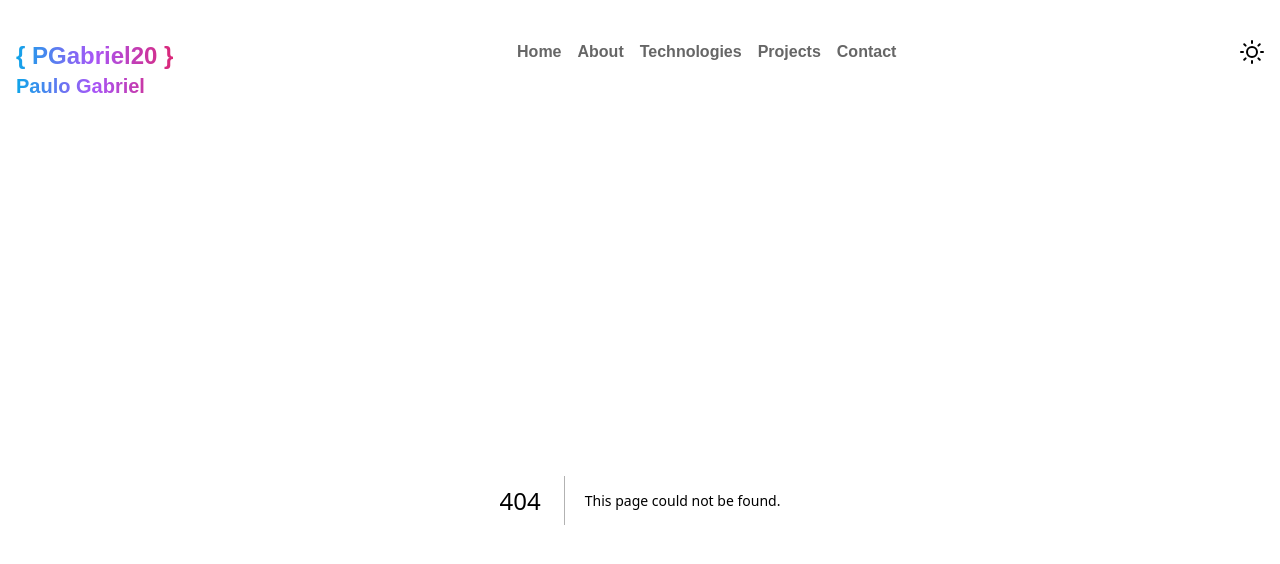
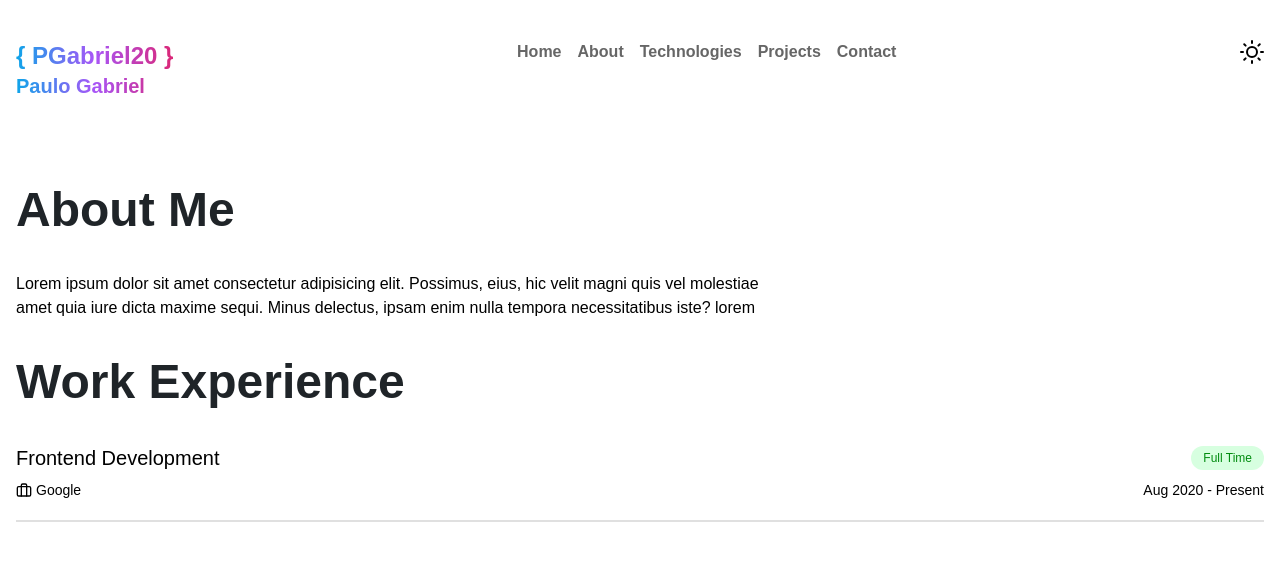
Before and after one commit to PGabriel20/Portifolio, a Next.js app: page /about in a window 1280 px wide. Before the commit this address had no page. Shown: the top 564 px of the page. Built offline with nearby package versions, Linux system fonts and the light colour scheme.

Commit message:
Finished about page layout

```diff
--- a/src/components/Header.tsx
+++ b/src/components/Header.tsx
@@ -12,10 +12,10 @@ const Header: React.FC = () => {
       </div>
       <nav className='hidden lg:flex gap-4 font-bold text-dark-content dark:text-light-content'>
         <Link href='/'>Home</Link>
-        <Link href='/'>About</Link>
-        <Link href='/'>Technologies</Link>
-        <Link href='/'>Projects</Link>
-        <Link href='/'>Contact</Link>
+        <Link href='/about'>About</Link>
+        <Link href='/tachnologies'>Technologies</Link>
+        <Link href='/projects'>Projects</Link>
+        <Link href='/contact'>Contact</Link>
       </nav>
       <div className='flex gap-4'>
         <Dropdown className='block lg:hidden' />
--- /dev/null
+++ b/src/pages/about.tsx
@@ -0,0 +1,42 @@
+import { FiBriefcase } from 'react-icons/fi';
+
+const About: React.FC = () => {
+  return (
+    <div className='mt-10 md:mt-20'>
+      <article>
+        <h1 className='text-2xl text-dark-heading dark:text-light-heading md:text-4xl xl:text-5xl xl:leading-tight font-bold'>
+          About Me
+        </h1>
+        <p className='text-content py-8 lg:max-w-3xl'>
+          Lorem ipsum dolor sit amet consectetur adipisicing elit. Possimus, eius, hic velit magni
+          quis vel molestiae amet quia iure dicta maxime sequi. Minus delectus, ipsam enim nulla
+          tempora necessitatibus iste? lorem
+        </p>
+      </article>
+      <section>
+        <h1 className='text-2xl text-dark-heading dark:text-light-heading md:text-4xl xl:text-5xl xl:leading-tight font-bold'>
+          Work Experience
+        </h1>
+        <article className='pt-8 border-b-2 border-dark-content pb-5 dark:border-light-content border-opacity-20 dark:border-opacity-20'>
+          <div className='flex justify-between items-center'>
+            <h1 className='text-content md:text-lg lg:text-xl'>Frontend Development</h1>
+            <div className='btn bg-greenbg text-green-text text-xs inline-block rounded-3xl px-3 py-1 min-w-fit'>
+              Full Time
+            </div>
+          </div>
+          <div className='flex justify-between pt-2'>
+            <div className='flex items-center'>
+              <FiBriefcase />
+              <p className='text-content text-xs md:text-sm font-light pl-1'>Google</p>
+            </div>
+            <p className='text-content text-xs md:text-sm font-light pl-1 min-w-fit'>
+              Aug 2020 - Present
+            </p>
+          </div>
+        </article>
+      </section>
+    </div>
+  );
+};
+
+export default About;
```
